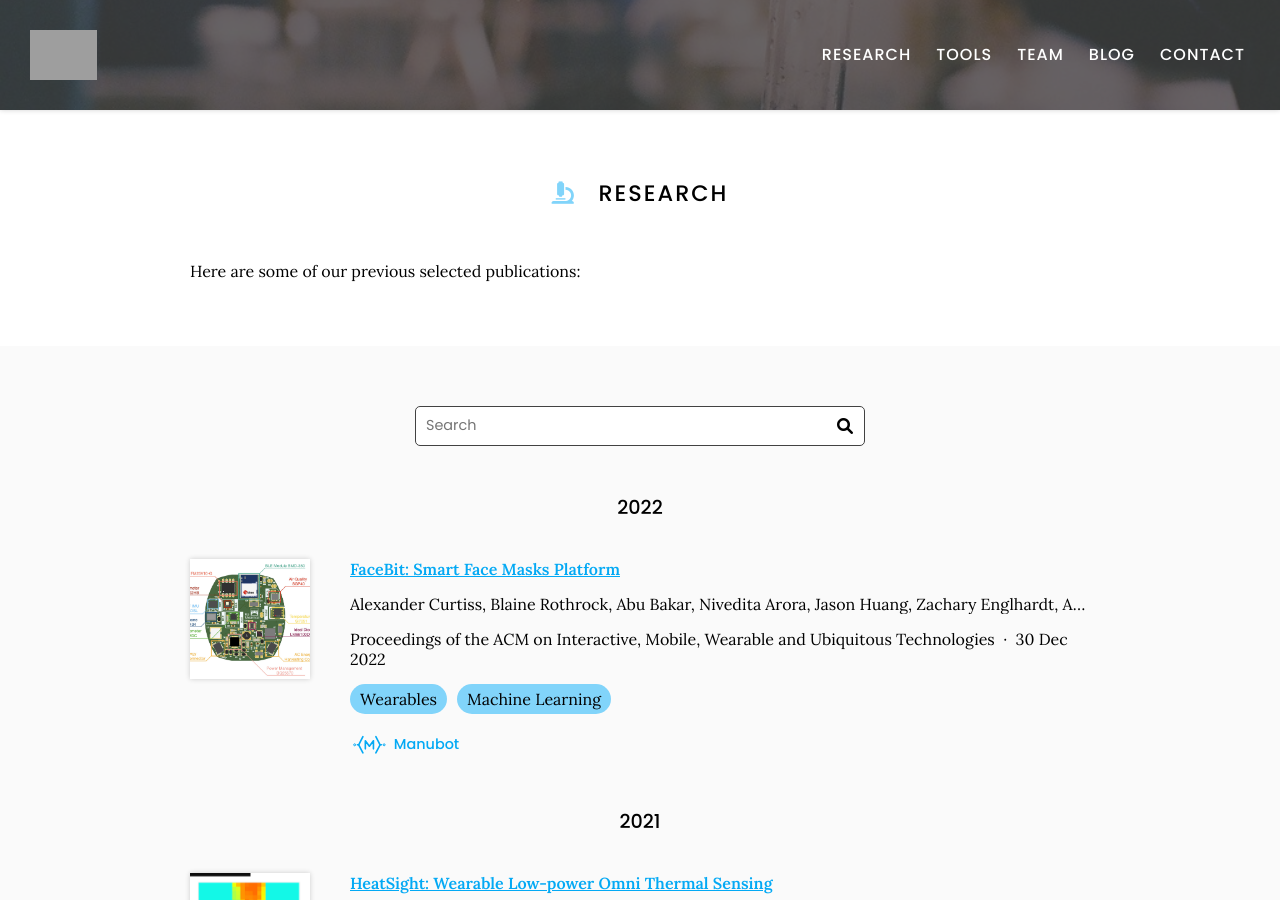
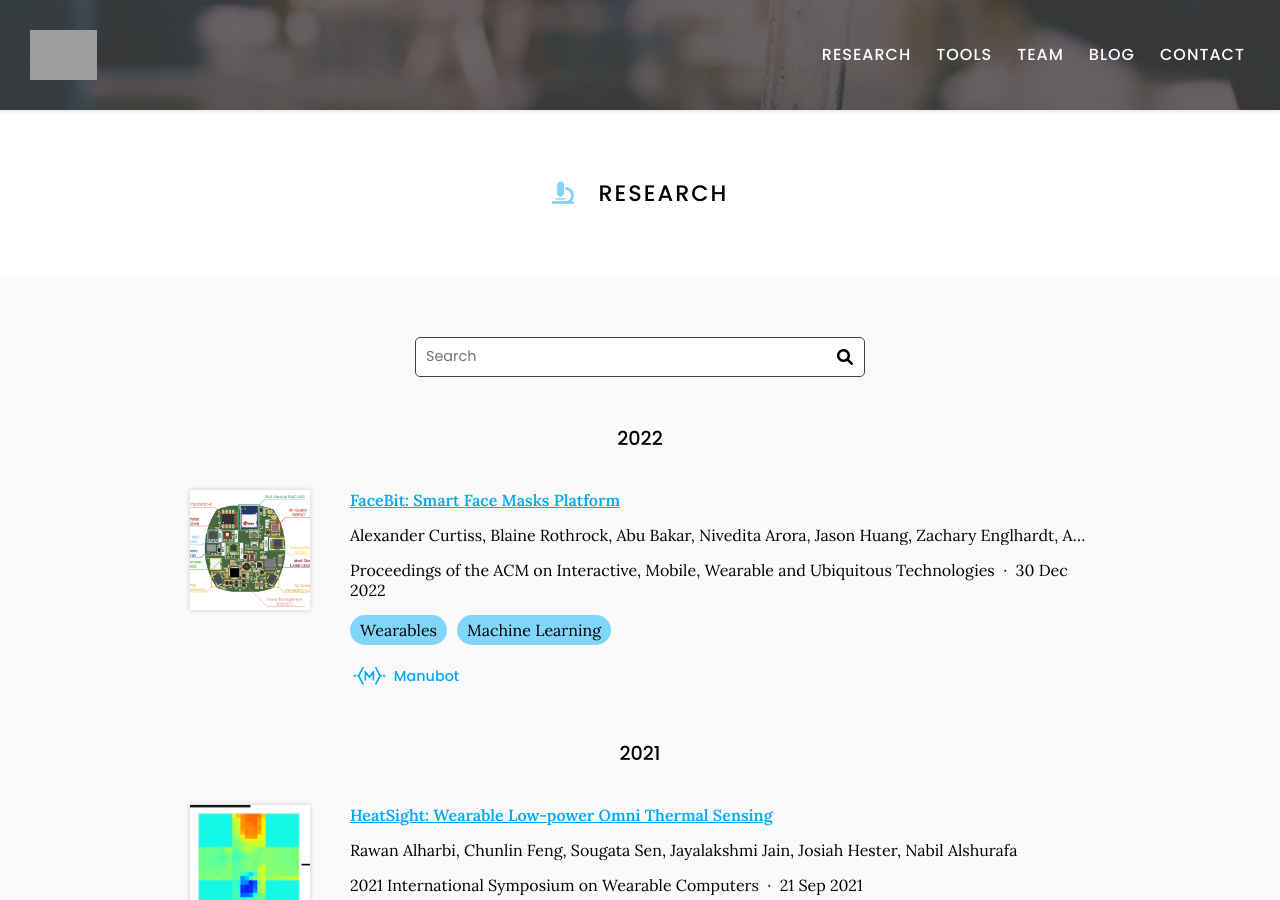
Before and after one commit to mahdipedro/SenseWhy-webs, a Jekyll site: the page built from research/index.md, in a window 1280 px wide and 900 px high. Built offline with Jekyll 4.4.1, drawn with Linux system fonts in a browser that asks for light colours; grey boxes are pictures that could not be loaded.

Commit message:
Update index.md

```diff
--- a/research/index.md
+++ b/research/index.md
@@ -7,8 +7,6 @@ nav:
 
 # <i class="fas fa-microscope"></i>Research
 
-Here are some of our previous selected publications:
-
 {% include section.html %}
 
 {% include search-box.html %}
```
